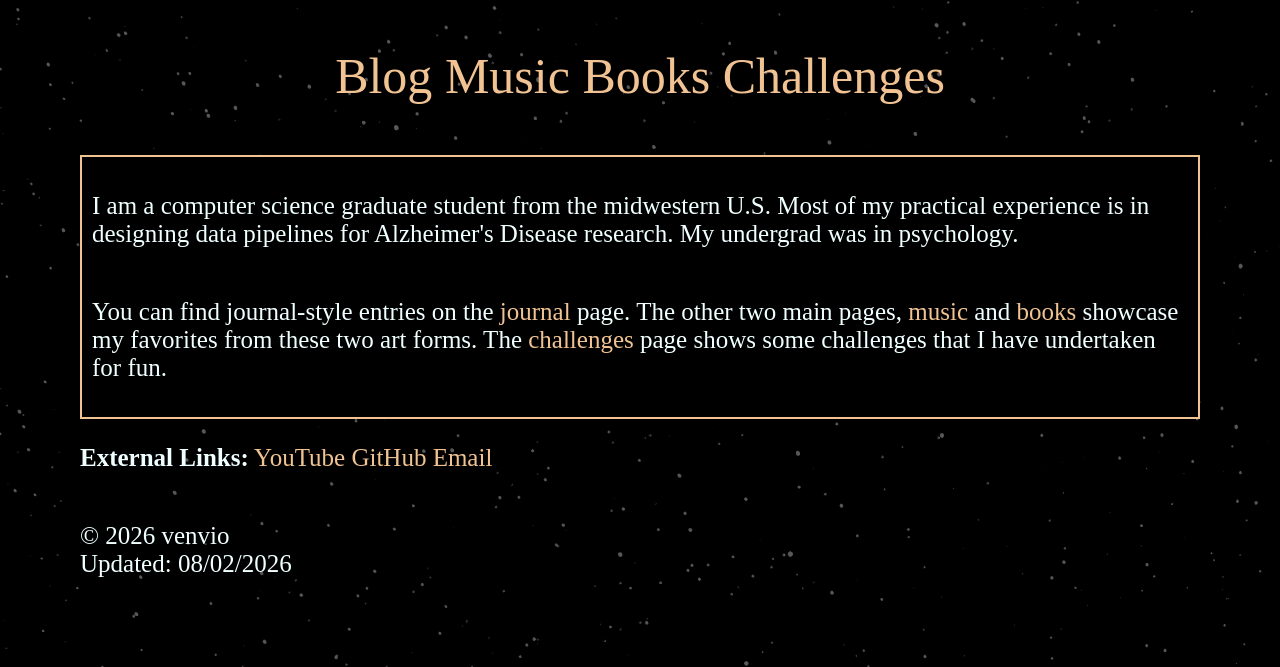
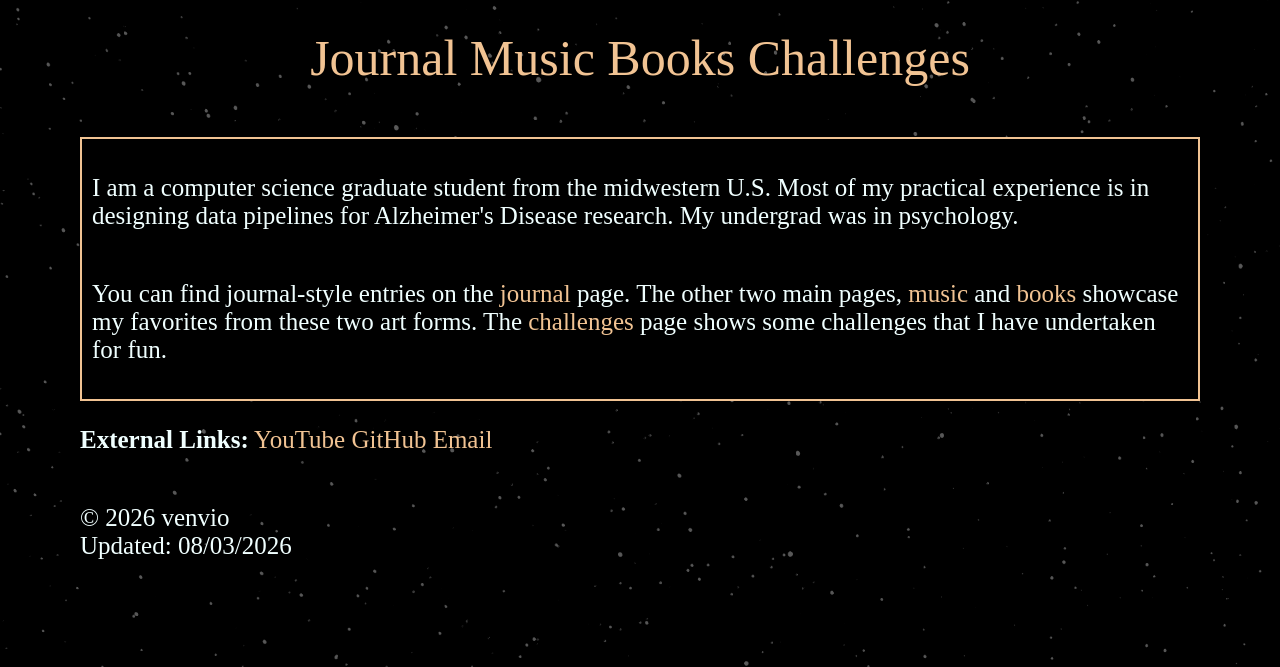
Before and after one commit to venvio/venvio.blog, a PHP site: page / in a window 1280 px wide. Shown: the part 133-800 px from the top of the page. Run offline with PHP 8.4, Linux system fonts and the light colour scheme.

Commit message:
cleaning homepage

```diff
--- a/index.php
+++ b/index.php
@@ -7,7 +7,7 @@
 </head>
 
 <?php
-    $updated = "08/02/2026";
+    $updated = "08/03/2026";
 ?>
 
 <body class='home' style='background-color: black'>
@@ -23,14 +23,10 @@
         <center><img src='assets/photos/moon_logo.png' id='moon_image'><center>
     </div>
 
-    <?php
-        echo "hi, php!!! HELLOW OWLRD!!"
-    ?>
-
     <!-- banner div -->
     <div class='container'>
         <p id='banner_text'>
-            <a href='pages/blog.html'>Blog</a>
+            <a href='pages/journal.html'>Journal</a>
             <a href='pages/music.html'>Music</a>
             <a href='pages/books.html'>Books</a>
             <a href='pages/challenges.html'>Challenges</a>
```
